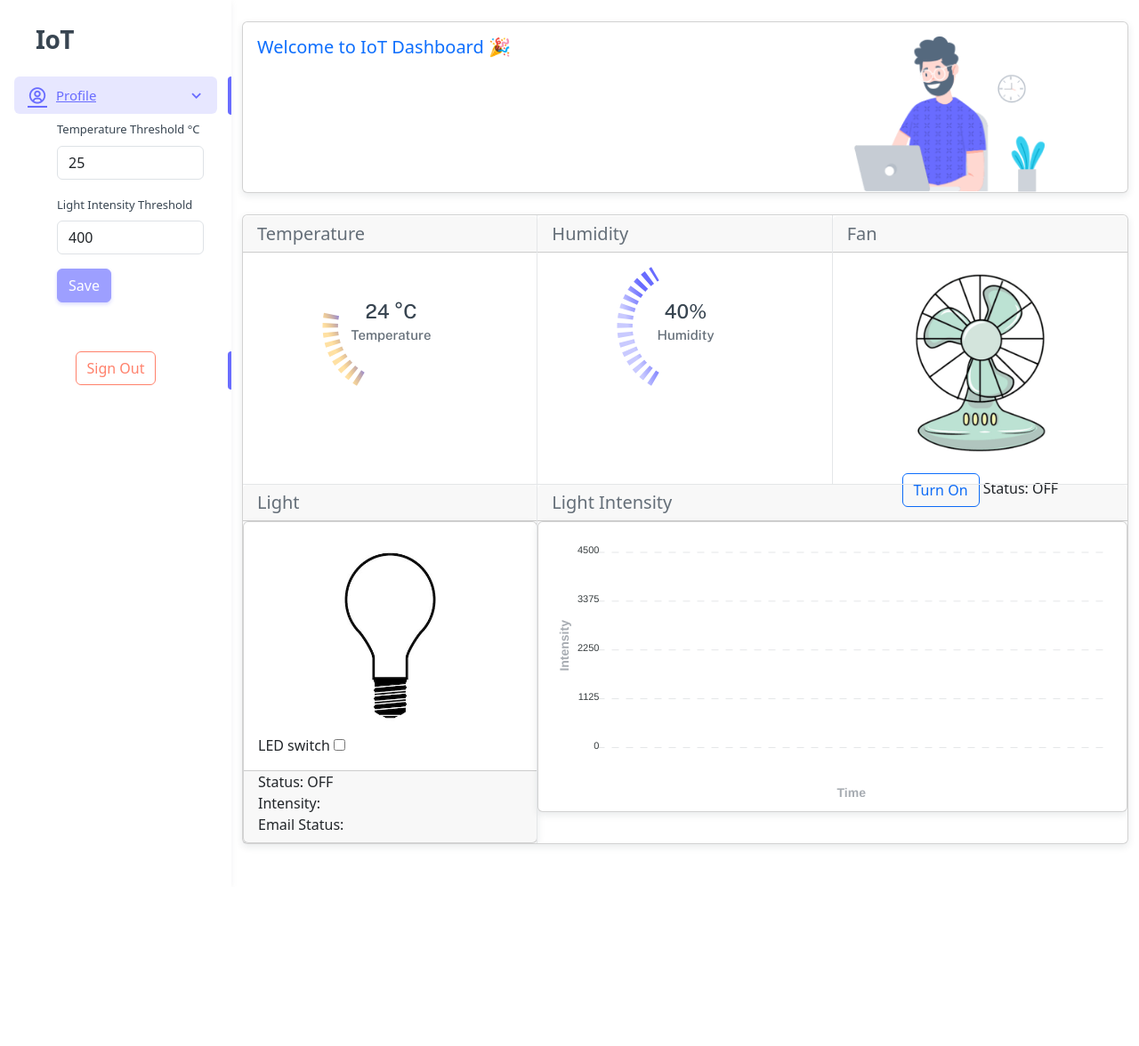
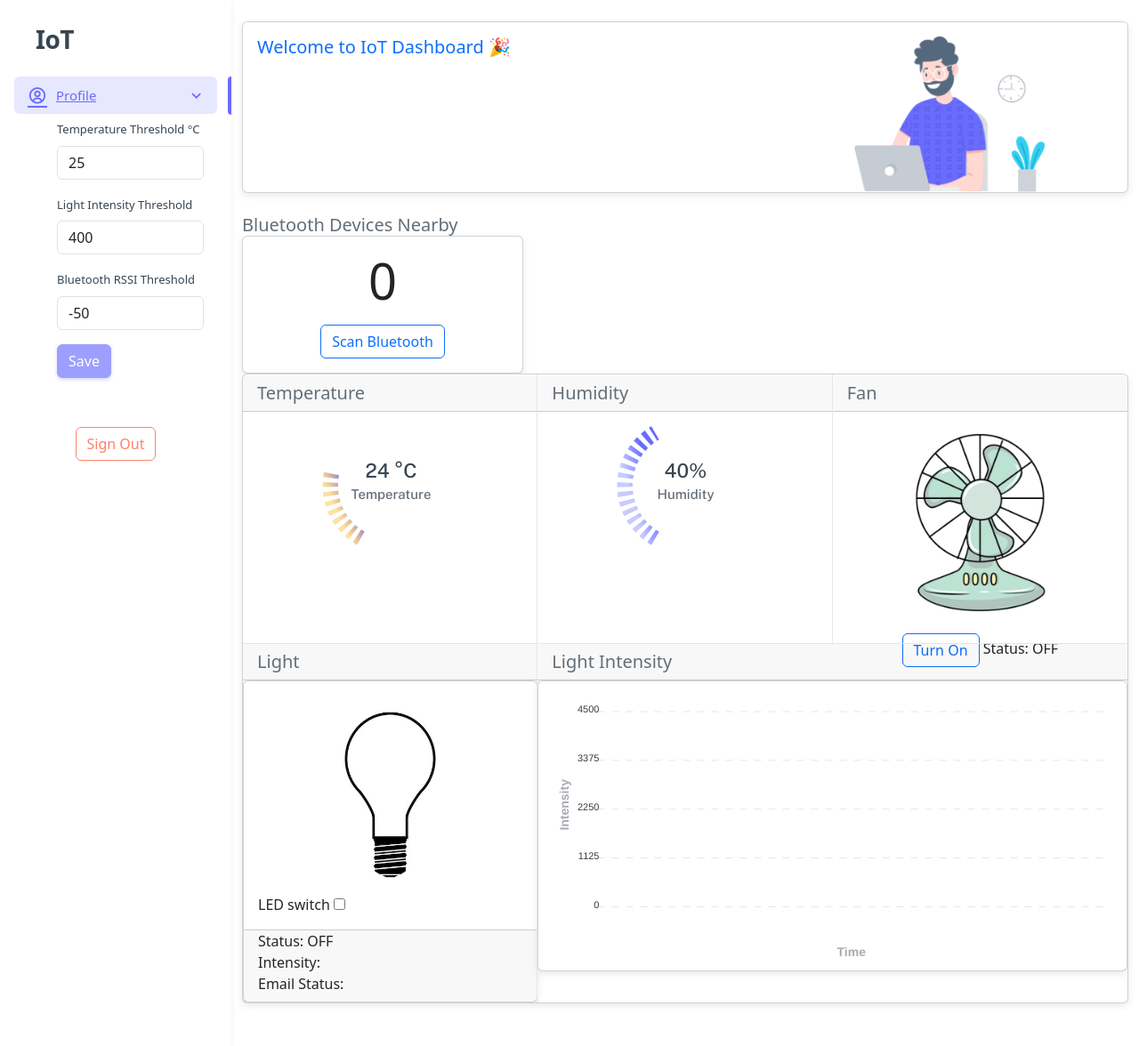
Before and after one commit to thienbg03/IoT_Project, a Flask app: template templates/index.html in a window 1280 px wide. Shown: the whole page at 89% size. Before the commit the page ends 952 px from the top, so only its background shows below. Run offline with Flask 3, Linux system fonts and the light colour scheme; the template is opened without the code that fills it, so the values that code supplies are empty; parts of the project's set-up code (start-up, migrations or seed data) failed here and were passed over.

Commit message:
Added Bluetooth count

```diff
--- a/templates/index.html
+++ b/templates/index.html
@@ -77,6 +77,10 @@
                       <label for="lightThreshold" class="form-label">Light Intensity Threshold</label>
                       <input type="number" class="form-control" id="lightThreshold" name="lightThreshold" value="400">
                     </div>
+                    <div class="mb-3">
+                      <label for="bThreshold" class="form-label">Bluetooth RSSI Threshold</label>
+                      <input type="number" class="form-control" id="bThreshold" name="bThreshold" value="-50">
+                    </div>
                     <!-- Save Button -->
                     <button type="button" class="btn btn-primary" id="saveButton" disabled>Save</button>
                   </form>
@@ -84,7 +88,7 @@
             </div>
           </li>
           <!-- Sign Out Button -->
-          <li class="menu-item active open mt-5">
+          <li class="menu-item open mt-5">
             <div class="d-flex justify-content-center"> <!-- Centering container -->
               <button class="btn btn-outline-danger" id="signOutButton" onclick="" disabled>Sign Out</button>
             </div>
@@ -210,6 +214,25 @@
                 </div>
               </div>
               <!-- Second Row -->
+
+               <!-- Bluetooth Device Count Component -->
+                <div class="col-4">
+                  <div class="card-header d-flex align-items-center justify-content-between">
+                    <div class="card-title mb-0">
+                      <h5 class="m-0 me-2">Bluetooth Devices Nearby</h5>
+                    </div>
+                  </div>
+                  <div class="card">
+                    <div class="card-body">
+                      <div class="text-center">
+                        <span id="bluetoothCount" class="display-4">0</span>
+                        <br>
+                        <button class="btn btn-outline-primary mt-3" onclick="updateBluetoothCount()">Scan Bluetooth</button>
+                      </div>
+                    </div>
+                  </div>
+                </div>
+
             </div>
 
           </div>
```
